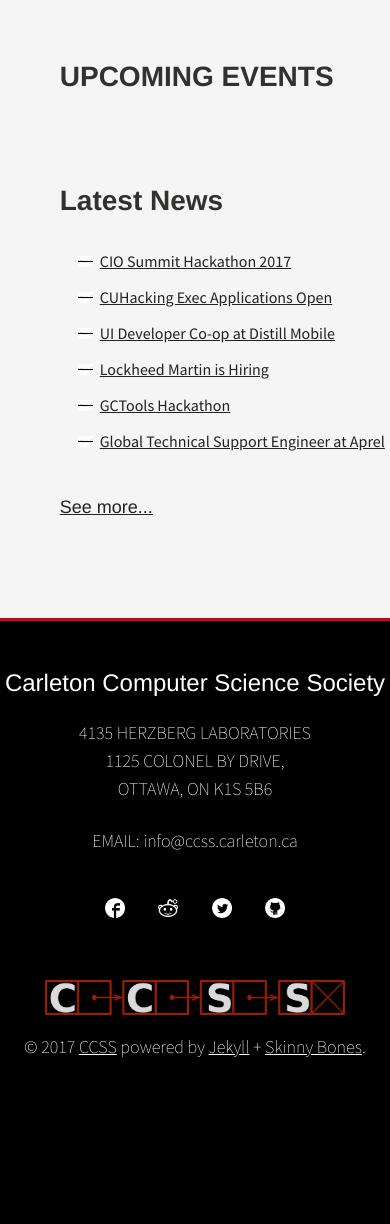
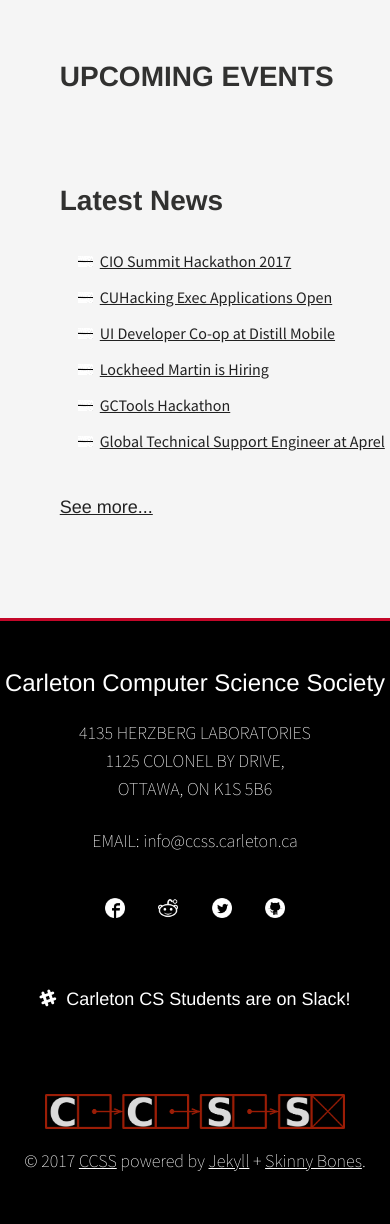
Before and after one commit to CarletonComputerScienceSociety/carletoncomputersciencesociety.github.io, a Jekyll site: the page built from index.md, in a window 390 px wide. Shown: the part 555-1779 px from the top of the page. Built offline with Jekyll 4.4.1, drawn with Linux system fonts in a browser that asks for light colours; nearby versions of some CDN libraries; before the commit the page ends 1665 px from its top, so only the background shows below that.

Commit message:
Slack in footer

```diff
--- a/_includes/footer.html
+++ b/_includes/footer.html
@@ -5,6 +5,14 @@
     OTTAWA, ON K1S 5B6</p>
   <p>EMAIL: info@ccss.carleton.ca</p>
   {% include social-media.html %}
+
+  <h6>
+    <a href="https://carletoncss.slack.com/signup" class="" target="_blank" style="text-decoration:none;">
+        <i class="fa fa-slack" aria-hidden="true" style="margin-right:5px;"></i>
+        Carleton CS Students are on Slack!
+    </a>
+  </h6>
+  <br>
   <div id='bottom-logo'>
     <img src="{{ site.baseurl }}/images/ccss-logo.png" alt="logo" width="300" height="40" border="0" >
   <div>
--- a/_layouts/main.html
+++ b/_layouts/main.html
@@ -3,12 +3,13 @@ layout: base
 published: true
 ---
 <div class="main-page-image-wrapper" style="height: 500px;
-    background-image: linear-gradient(rgba(0, 0, 0, 0.6), rgba(0, 0, 0, 0.7)), url('{{ page.pimage }}'); filter: grayscale(90%);">
+    background-image: linear-gradient(rgba(0, 0, 0, 0.6), rgba(0, 0, 0, 0.7)), url('{{ page.pimage }}');">
   <!--div class="front-logo">
     <img style="display:block;"class="cu-logo" src= "/images/cu-logo.png">
   </div-->
-  <div class='main-front-page-subject' style="{{ page.subjectstyle }}">CARLETON COMPUTER<br>SCIENCE SOCIETY
-    <!--h4 style="margin-bottom:50px;"><a href="http://ccss.carleton.ca/opportunities/volunteer/" target="_blank" class="skinny-underline">Sign up to be a volunteer!</a></h4-->
+  <div class='main-front-page-subject' style="{{ page.subjectstyle }}">
+  	CARLETON COMPUTER<br>SCIENCE SOCIETY
   </div>
 </div>
+    	<!--a href="http://ccss.carleton.ca/opportunities/volunteer/" target="_blank" class="skinny-underline">Sign up to be a volunteer!</a-->
       {{ content }}
--- a/_sass/_sliding-menu.scss
+++ b/_sass/_sliding-menu.scss
@@ -197,3 +197,10 @@
     }
   }
 }
+
+
+@media (max-width: 768px){
+  .sliding-menu-content {
+    min-width: 100%;
+  }
+}
```
Also changed, not shown: index.md (+1 -1 lines).
